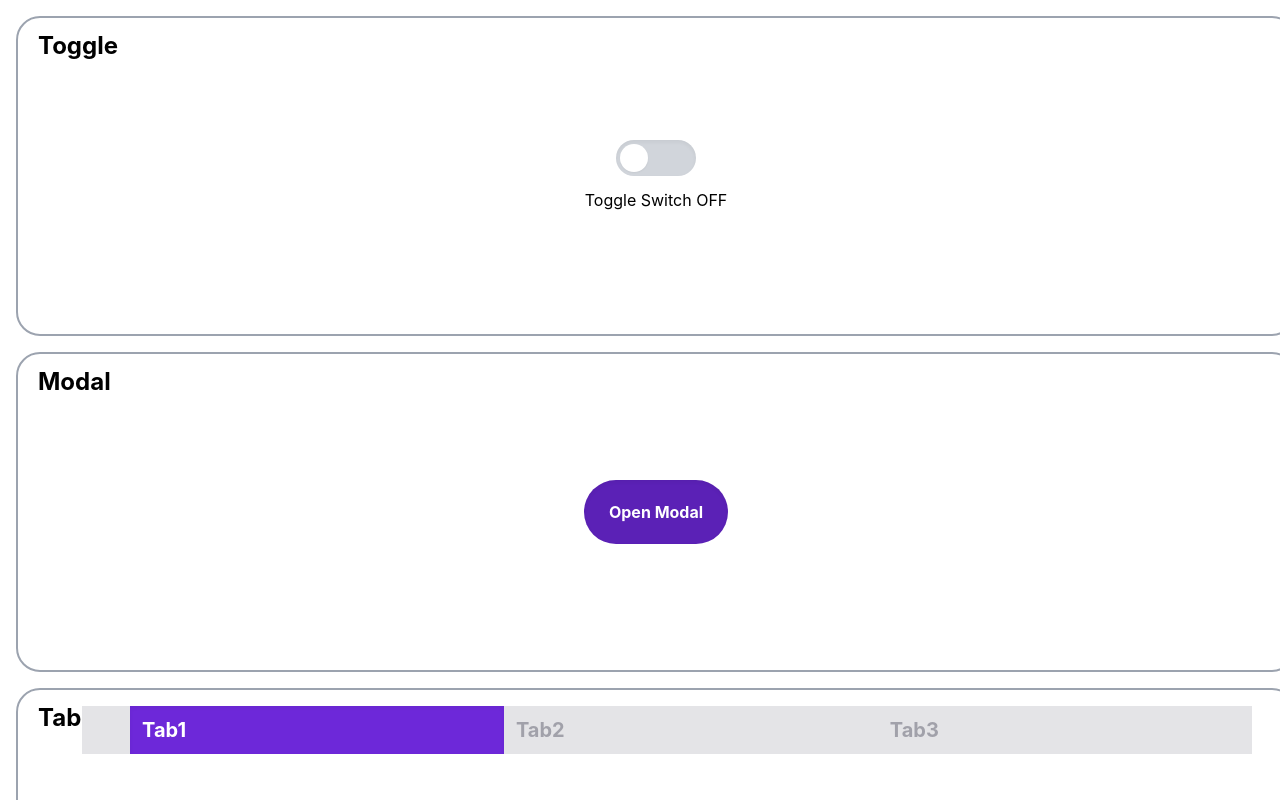
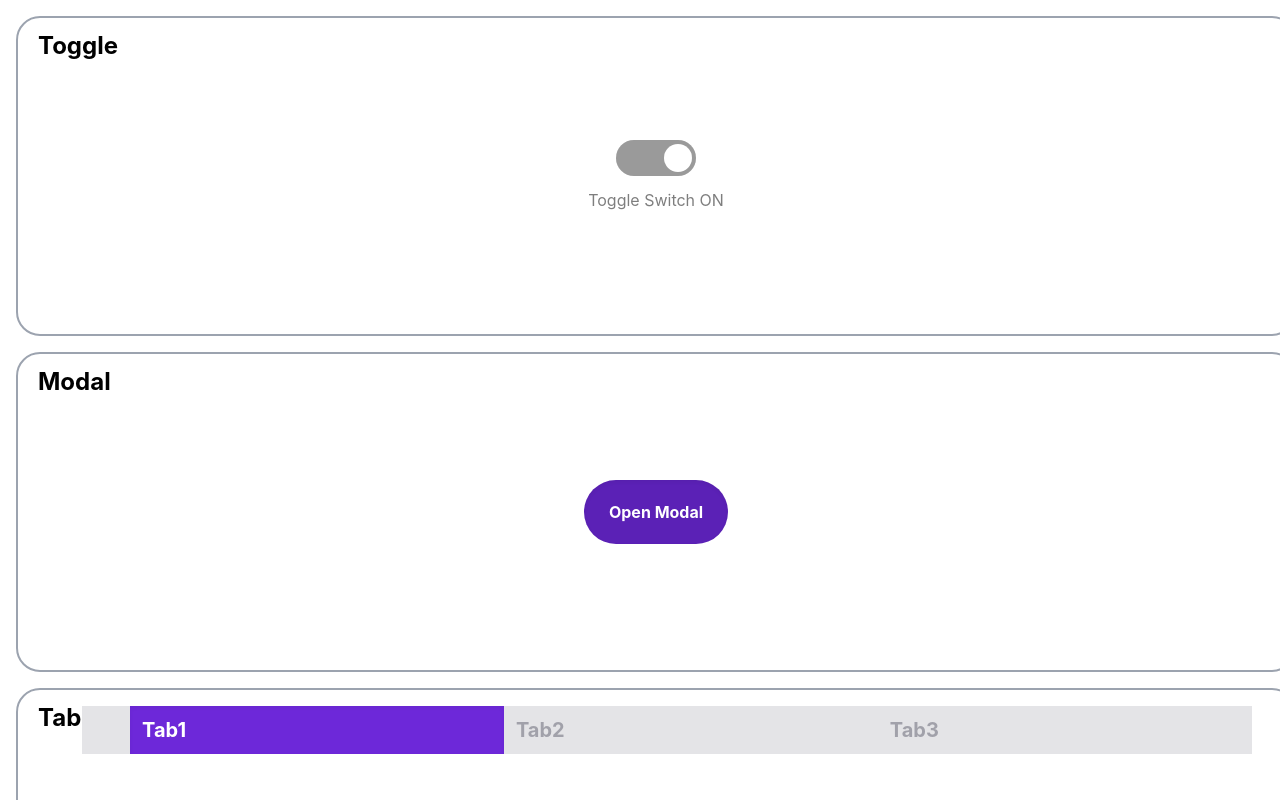
Before and after one commit to kimdoyeonn/wanted_pre_onboarding, a React (Create React App) app in the folder custom-component/: page / in a window 1280 px wide. Shown: the top 800 px of the page. Built offline with nearby package versions, Linux system fonts and the light colour scheme.

Commit message:
Feat: props 추가

```diff
--- a/custom-component/src/component/Modal.js
+++ b/custom-component/src/component/Modal.js
@@ -1,6 +1,6 @@
 import React, { useRef, useState } from 'react';
 
-const Modal = () => {
+const Modal = ({ openerMessage = '', modalMessage = '' }) => {
   const [isShow, setIsShow] = useState(false);
   const modal = useRef(null);
 
@@ -18,13 +18,15 @@ const Modal = () => {
     }
   };
 
+  if (!openerMessage || !modalMessage) return <></>;
+
   return (
     <div className='w-full h-full relative flex justify-center items-center'>
       <button
         className='h-16 w-36 font-bold shadow-inner rounded-full text-white bg-violet-800'
         onClick={showModal}
       >
-        Open Modal
+        {openerMessage}
       </button>
       {isShow ? (
         <div
@@ -45,7 +47,7 @@ const Modal = () => {
             </div>
             <div className='h-20 flex items-center justify-center'>
               <div className='text-center font-semibold text-violet-700 text-xl'>
-                HELLO CODESTATES!
+                {modalMessage}
               </div>
             </div>
           </div>
--- a/custom-component/src/component/Toggle.js
+++ b/custom-component/src/component/Toggle.js
@@ -1,7 +1,7 @@
 import React, { useState } from 'react';
 
-const Toggle = () => {
-  const [toggle, setToggle] = useState(false);
+const Toggle = ({ checked, disable }) => {
+  const [toggle, setToggle] = useState(checked);
 
   const handleToggle = () => {
     setToggle(!toggle);
@@ -10,8 +10,15 @@ const Toggle = () => {
   return (
     <div className='w-full h-full flex items-center justify-center flex-col'>
       <div
+        className={`flex flex-col items-center ${
+          disable ? 'grayscale opacity-50' : ''
+        }`}
+      >
+        <div
           onClick={handleToggle}
-        className={`relative h-9 w-20 mb-3 shadow-inner bg-gray-300 rounded-3xl flex items-center cursor-pointer overflow-hidden`}
+          className={`relative h-9 w-20 mb-3 shadow-inner bg-gray-300 rounded-3xl flex items-center ${
+            disable ? 'cursor-not-allowed' : 'cursor-pointer'
+          } overflow-hidden`}
         >
           <div
             className={`absolute h-full w-full ${
@@ -26,15 +33,8 @@ const Toggle = () => {
         </div>
         <div>Toggle Switch {toggle ? 'ON' : 'OFF'}</div>
       </div>
+    </div>
   );
 };
 
 export default Toggle;
-
-// const Back = styled.div`
-//   background: #c5c5c5;
-//   width: 5rem;
-//   height: 2.4rem;
-//   border-radius: 1.2rem;
-//   margin-bottom: 0.5rem;
-// `;
```
Lines whose indentation alone changed are shown as unchanged.
